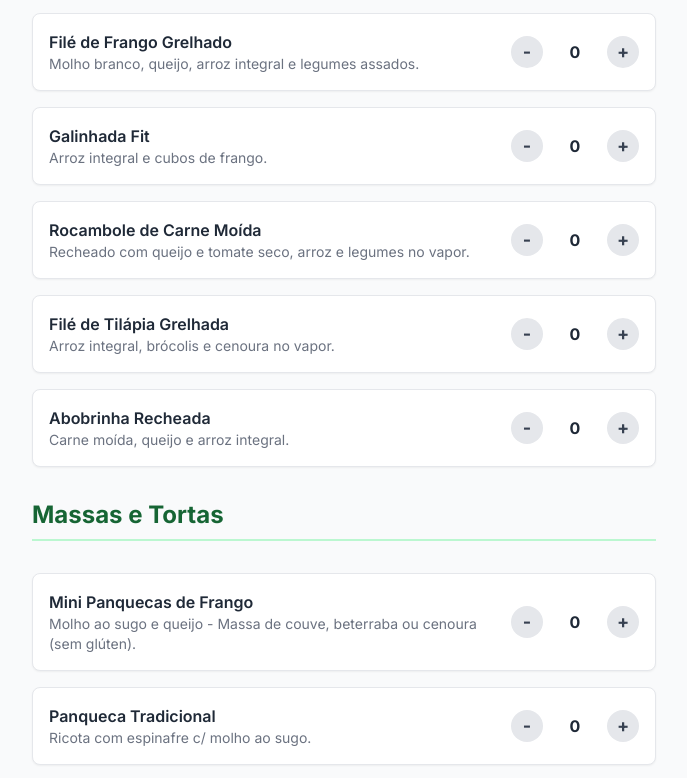
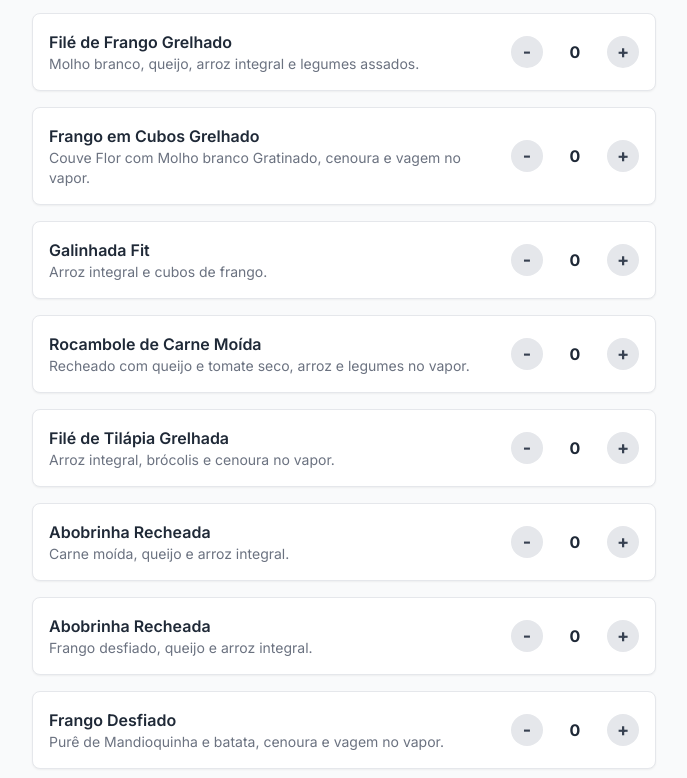
Before and after one commit to Hreinol/cardapio-online, a plain HTML site: page index.html in a window 1280 px wide. Shown: the part 1205-1983 px from the top of the page, without its empty margins (296-983 px from the left). Drawn offline with nearby package versions, Linux system fonts and the light colour scheme.

Commit message:
Update index.html

```diff
--- a/index.html
+++ b/index.html
@@ -3,7 +3,7 @@
 <head>
     <meta charset="UTF-8">
     <meta name="viewport" content="width=device-width, initial-scale=1.0">
-    <title>Cardápio de Marmitas Saudáveis</title>
+    <title>HS Cozinha Caseira Cardápio de Marmitas Saudáveis</title>
     <script src="https://cdn.tailwindcss.com"></script>
     <link rel="preconnect" href="https://fonts.googleapis.com">
     <link rel="preconnect" href="https://fonts.gstatic.com" crossorigin>
@@ -154,10 +154,13 @@
                 { name: "Carne Moída 2", desc: "Purê de abóbora e legumes no vapor." },
                 { name: "Carne Moída 3", desc: "Arroz e legumes no vapor." },
                 { name: "Filé de Frango Grelhado", desc: "Molho branco, queijo, arroz integral e legumes assados." },
+                { name: "Frango em Cubos Grelhado", desc: "Couve Flor com Molho branco Gratinado, cenoura e vagem no vapor." },
                 { name: "Galinhada Fit", desc: "Arroz integral e cubos de frango." },
                 { name: "Rocambole de Carne Moída", desc: "Recheado com queijo e tomate seco, arroz e legumes no vapor." },
                 { name: "Filé de Tilápia Grelhada", desc: "Arroz integral, brócolis e cenoura no vapor." },
-                { name: "Abobrinha Recheada", desc: "Carne moída, queijo e arroz integral." }
+                { name: "Abobrinha Recheada", desc: "Carne moída, queijo e arroz integral." },
+                { name: "Abobrinha Recheada", desc: "Frango desfiado, queijo e arroz integral." },
+                { name: "Frango Desfiado", desc: "Purê de Mandioquinha e batata, cenoura e vagem no vapor." }
             ],
             "Massas e Tortas": [
                 { name: "Mini Panquecas de Frango", desc: "Molho ao sugo e queijo - Massa de couve, beterraba ou cenoura (sem glúten)." },
@@ -170,7 +173,9 @@
             ],
             "Caldos e Sopas": [
                 { name: "Caldo de Abóbora", desc: "Alho poró e carne seca desfiada (caseira)." },
+                { name: "Caldo de Abóbora", desc: "Alho poró e frango desfiado." },
                 { name: "Caldo de Legumes", desc: "Legumes frescos." },
+                { name: "Caldo de Legumes", desc: "Legumes frescos e Frango Desfiado." },
                 { name: "Caldo Verde", desc: "Batata, calabresa, bacon e couve verde." },
                 { name: "Sopa de Legumes com Carne", desc: "Nutritiva e saborosa." }
             ]
```
